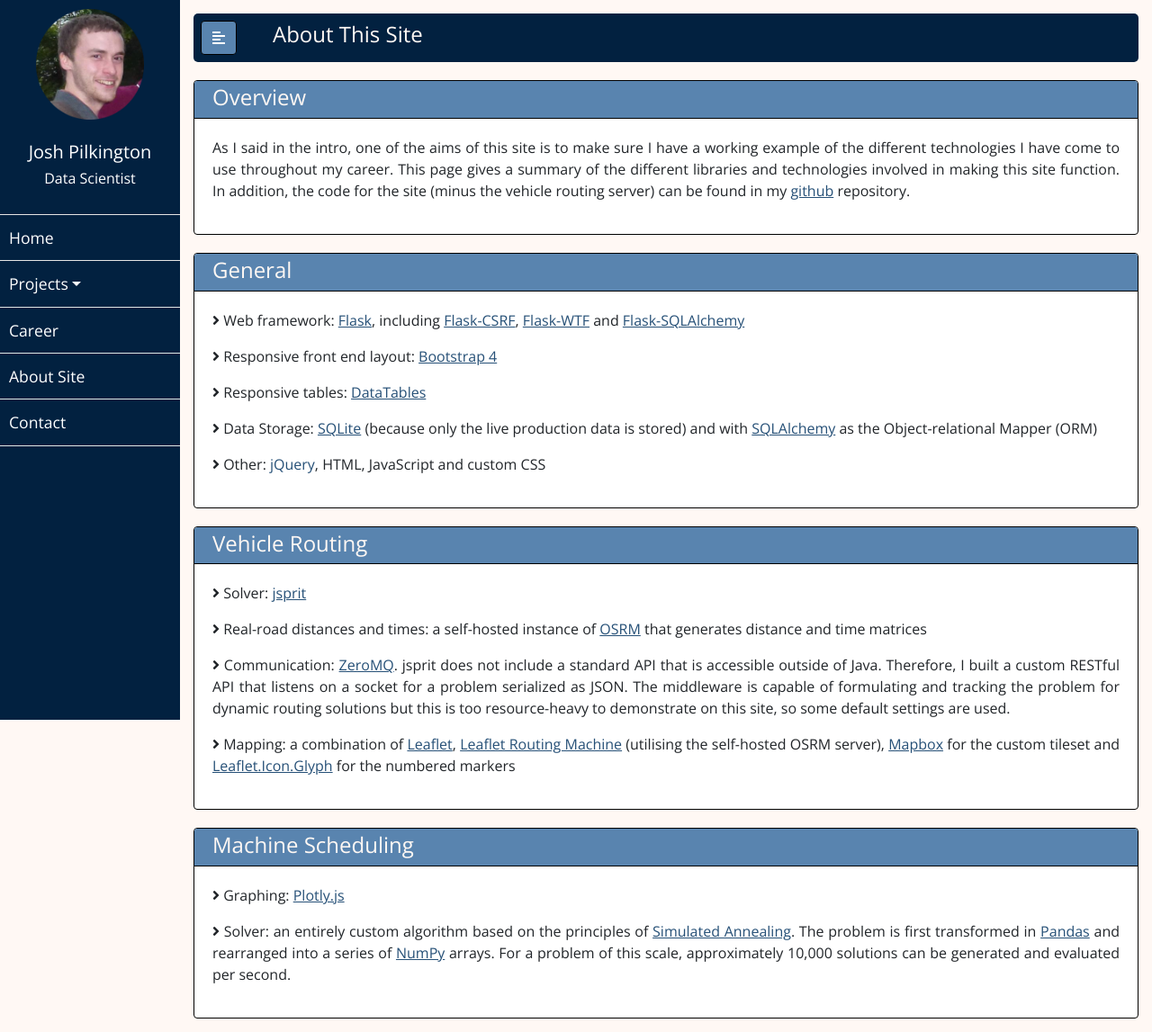
After one commit to roganjoshp/portfolio, a Flask app: template app/templates/core/about_site.html in a window 1280 px wide. The commit adds this page. Shown: the whole page at 90% size. Run offline with Flask 2, Linux system fonts and the light colour scheme; the template is opened without the code that fills it, so the values that code supplies are empty; some libraries are stand-ins or nearby versions.

```diff
--- a/app/__init__.py
+++ b/app/__init__.py
@@ -47,6 +47,7 @@ def create_app(config_class=Config):
     app.config['CUSTOMER_NAMES'] = config_class.load_customer_names()
     app.jinja_env.globals.update(mapbox_key=app.config['MAPBOX_KEY'])
     app.jinja_env.globals.update(leaflet_router=app.config['LEAFLET_SERVER'])
+    app.jinja_env.globals.update(sitekey=app.config['RECAPTCHA_PUBLIC_KEY'])
 
     # Register blueprints
     from app.core import bp as core
--- a/app/templates/base.html
+++ b/app/templates/base.html
@@ -16,6 +16,7 @@
     <link href="{{ url_for('static', filename='css/solid.min.css') }}" rel="stylesheet" />
     <link href="{{ url_for('static', filename='css/select2.min.css') }}" rel="stylesheet" />
     <script src="{{ url_for('static', filename='js/jquery-3.5.1.min.js') }}"></script>
+    <script src="https://www.google.com/recaptcha/api.js"></script>
 </head>
 
 <body>
--- /dev/null
+++ b/app/templates/core/about_site.html
@@ -0,0 +1,128 @@
+{% extends 'core/base.html' %}
+{% block title %}
+<h4 class="page-header">About This Site</h4>
+{% endblock %}
+{% block content %}
+<div class="container-fluid content-row">
+    <div class="row">
+        <div class="col col-xs-12">
+            <div class="card pb-0 mb-0 h-100">
+                <div class="card-header">
+                    <h4>
+                        <p class="header-font">Overview</p>
+                    </h4>
+                </div>
+                <div class="card-body">
+                    <p align="justify">As I said in the intro, one of the aims of this site is to make sure I have a working example of the different technologies I have come to use throughout my career. This page gives a summary of the different libraries and technologies involved in making this site function.
+                       In addition, the code for the site (minus the vehicle routing server) can be found in my <a href="https://github.com/roganjoshp/portfolio" style="color: #265077;" target="_blank"><u>github</u><a> repository.
+                    </p>
+                </div>
+            </div>
+        </div>
+    </div>
+</div>
+<div class="container-fluid content-row">
+    <div class="row">
+        <div class="col col-xs-12">
+            <div class="card pb-0 mb-0 h-100">
+                <div class="card-header">
+                    <h4>
+                        <p class="header-font">General</p>
+                    </h4>
+                </div>
+                <div class="card-body">
+                    <ul style="list-style: none; padding: 0; list-style-type: none;">
+                  <li>
+                     <p><i class="fas fa-angle-right"></i> Web framework:<a href="https://palletsprojects.com/p/flask/" target="_blank" style="color: #265077"> <u>Flask</u></a>,
+                        including <a href="https://flask-wtf.readthedocs.io/en/stable/csrf.html" target="_blank" style="color: #265077"><u>Flask-CSRF</u></a>,
+                        <a href="https://flask-wtf.readthedocs.io/en/stable/" target="_blank" style="color: #265077"><u>Flask-WTF</u></a> and
+                        <a href="https://flask-sqlalchemy.palletsprojects.com/en/2.x/" target="_blank" style="color: #265077"><u>Flask-SQLAlchemy</u></a>
+                     </p>
+                  </li>
+                  <li>
+                     <p><i class="fas fa-angle-right"></i> Responsive front end layout:<a href="https://getbootstrap.com/" target="_blank" style="color: #265077"> <u>Bootstrap 4</u></a></p>
+                  </li>
+                  <li>
+                     <p><i class="fas fa-angle-right"></i> Responsive tables:<a href="https://datatables.net/" target="_blank" style="color: #265077"> <u>DataTables</u></a></p>
+                  </li>
+                  <li>
+                     <p align="justify"><i class="fas fa-angle-right"></i> Data Storage:<a href="https://www.sqlite.org/index.html" target="_blank" style="color: #265077"> <u>SQLite</u> </a> (because only the live production data is stored)
+                        and with <a href="https://www.sqlalchemy.org/" target="_blank" style="color: #265077"> <u>SQLAlchemy</u> </a>as the Object-relational Mapper (ORM)
+                     </p>
+                  </li>
+                  <li>
+                     <p align="justify"><i class="fas fa-angle-right"></i> Other:<a href="https://jquery.com/" target="_blank" style="color: #265077"> jQuery</a>, HTML, JavaScript and custom CSS</p>
+                  </li>
+               </ul>
+                </div>
+            </div>
+        </div>
+    </div>
+</div>
+<div class="container-fluid content-row">
+    <div class="row">
+        <div class="col col-xs-12">
+            <div class="card pb-0 mb-0 h-100">
+                <div class="card-header">
+                    <h4>
+                        <p class="header-font">Vehicle Routing</p>
+                    </h4>
+                </div>
+                <div class="card-body">
+                    <ul style="list-style: none; padding: 0; list-style-type: none;">
+                  <li>
+                     <p><i class="fas fa-angle-right"></i> Solver:<a href="https://github.com/graphhopper/jsprit" target="_blank" style="color: #265077"> <u>jsprit</u></a>
+                  </li>
+                  <li>
+                     <p><i class="fas fa-angle-right"></i> Real-road distances and times: a self-hosted instance of <a href="http://project-osrm.org/" target="_blank" style="color: #265077"> <u>OSRM</u></a>
+                        that generates distance and time matrices
+                     </p>
+                  </li>
+                  <li>
+                     <p align="justify"><i class="fas fa-angle-right"></i> Communication:<a href="https://zeromq.org/" target="_blank" style="color: #265077"> <u>ZeroMQ</u></a>. jsprit
+                        does not include a standard API that is accessible outside of Java. Therefore, I built a custom RESTful API that listens on a socket for
+                        a problem serialized as JSON. The middleware is capable of formulating and tracking the problem for dynamic routing solutions but this is
+                        too resource-heavy to demonstrate on this site, so some default settings are used.
+                     </p>
+                  </li>
+                  <li>
+                     <p align="justify"><i class="fas fa-angle-right"></i> Mapping: a combination of <a href="https://leafletjs.com/" target="_blank" style="color: #265077"> <u>Leaflet</u></a>,
+                        <a href="https://www.liedman.net/leaflet-routing-machine/" target="_blank" style="color: #265077"><u>Leaflet Routing Machine</u></a> (utilising the self-hosted OSRM server),
+                        <a href="https://www.mapbox.com/" target="_blank" style="color: #265077"><u>Mapbox</u></a> for the custom tileset and
+                        <a href="https://github.com/Leaflet/Leaflet.Icon.Glyph" target="_blank" style="color: #265077"><u>Leaflet.Icon.Glyph</u></a> for the numbered markers
+                     </p>
+                  </li>
+               </ul>
+                </div>
+            </div>
+        </div>
+    </div>
+</div>
+
+<div class="container-fluid content-row">
+    <div class="row">
+        <div class="col col-xs-12">
+            <div class="card pb-0 mb-0 h-100">
+                <div class="card-header">
+                    <h4>
+                        <p class="header-font">Machine Scheduling</p>
+                    </h4>
+                </div>
+                <div class="card-body">
+                    <ul style="list-style: none; padding: 0; list-style-type: none;">
+                  <li>
+                     <p><i class="fas fa-angle-right"></i> Graphing:<a href="https://plot.ly/javascript/" target="_blank" style="color: #265077"> <u>Plotly.js</u></a>
+                  </li>
+                  <li>
+                     <p align="justify"><i class="fas fa-angle-right"></i> Solver: an entirely custom algorithm based on the principles of <a href="https://en.wikipedia.org/wiki/Simulated_annealing" target="_blank" style="color: #265077"> <u>Simulated Annealing</u></a>.
+                        The problem is first transformed in <a href="https://pandas.pydata.org/" target="_blank" style="color: #265077"><u>Pandas</u></a> and rearranged into a series of
+                        <a href="https://www.numpy.org/" target="_blank" style="color: #265077"> <u>NumPy</u></a> arrays. For a problem of this scale, approximately 10,000 solutions can
+                        be generated and evaluated per second.
+                  </li>
+               </ul>
+                </div>
+            </div>
+        </div>
+    </div>
+</div>
+{% endblock %}
--- a/app/templates/manufacturing/homepage.html
+++ b/app/templates/manufacturing/homepage.html
@@ -147,7 +147,6 @@
 
     }
 </script>
-<!--
 <script>
     function call_update() {
 
@@ -173,7 +172,6 @@
     };
     call_update();
 </script>
--->
 <script>
 
     var max_val = 1.1 * {{ plot.max_val }};
--- a/app/templates/sidebar.html
+++ b/app/templates/sidebar.html
@@ -39,5 +39,14 @@
         <li>
             <a href="{{ url_for('core.career_homepage') }}">Career</a>
         </li>
+        <hr color="white" style="margin-top: 2px; margin-bottom: 2px">
+        <li>
+            <a href="{{ url_for('core.about_homepage') }}">About Site</a>
+        </li>
+        <hr color="white" style="margin-top: 2px; margin-bottom: 2px">
+        <li>
+            <a href="{{ url_for('core.contact_homepage') }}">Contact</a>
+        </li>
+        <hr color="white" style="margin-top: 2px; margin-bottom: 2px">
     </ul>
 </nav>
```
Also changed, not shown: app/core/forms.py (+14 -0 lines), app/core/models.py (+13 -0 lines), app/core/routes.py (+26 -1 lines), app/templates/core/contact.html (added, +80 -0 lines), config.py (+6 -1 lines), migrations/versions/ffe27d6ee645_.py (added, +36 -0 lines).
